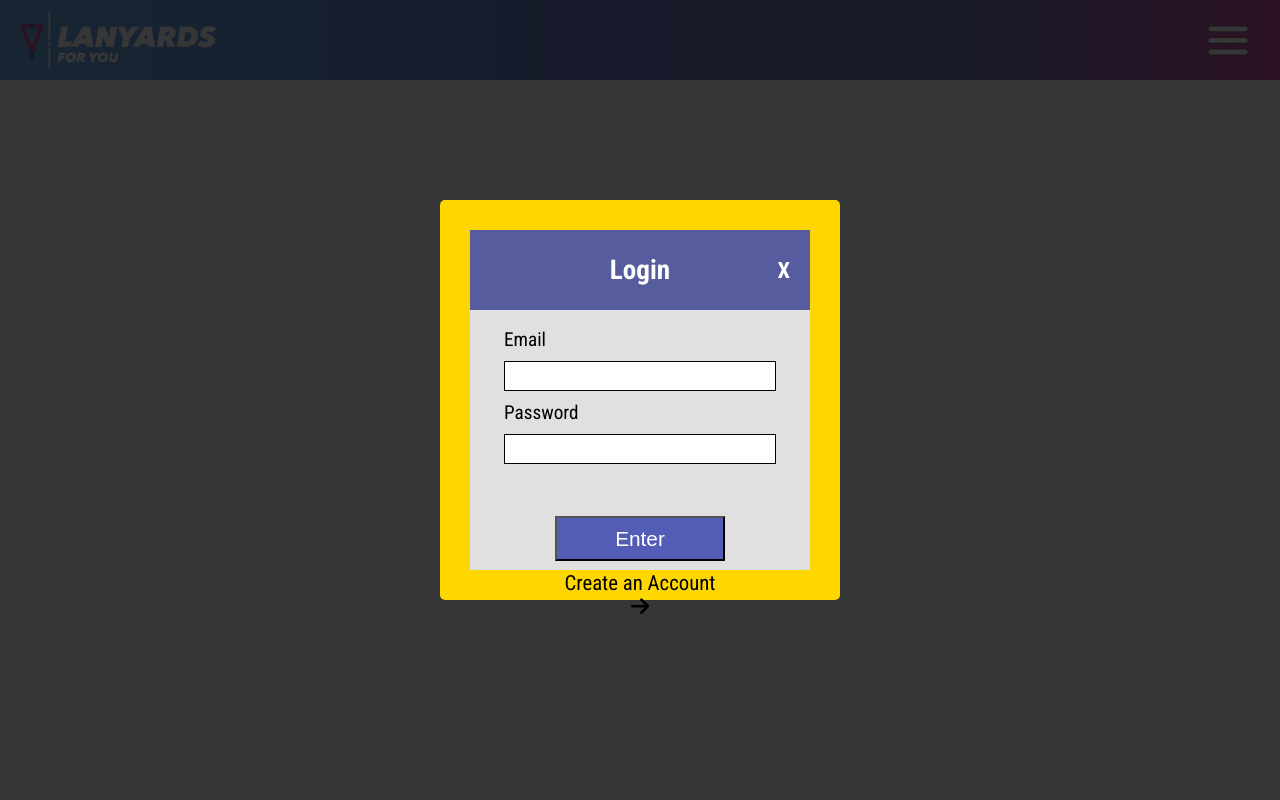
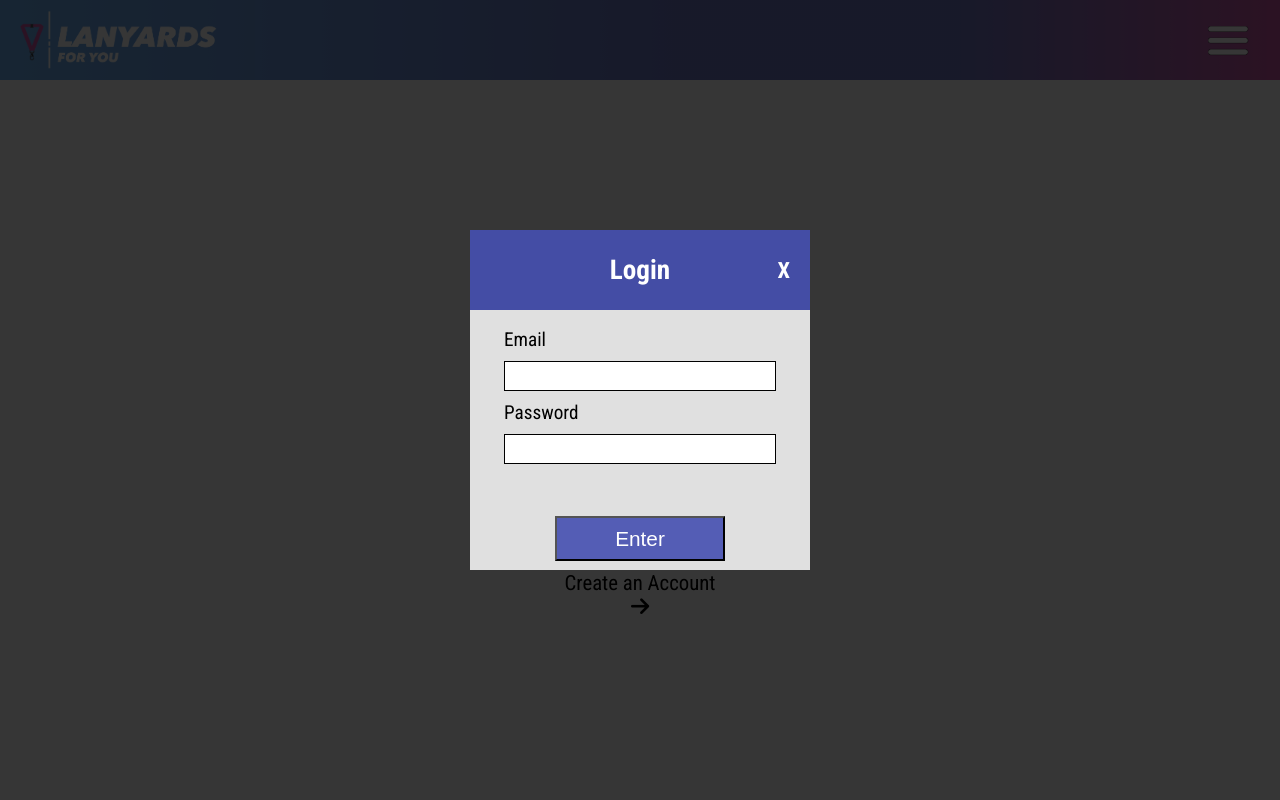
Before and after one commit to AdminPromoflow/LanyardsForYou, a PHP site: page /Pages/Index/index.php in a window 1280 px wide. Run offline with PHP 8.4, Linux system fonts and the light colour scheme; some libraries are stand-ins or nearby versions.

Commit message:
Update Login.php

```diff
--- a/Pages/General/Login/Login.php
+++ b/Pages/General/Login/Login.php
@@ -20,7 +20,6 @@
     width: 400px;
     border-radius: 5px;
     padding: 30px;
-    background: gold;
   }
   .headLogin{
     position: relative;
```
